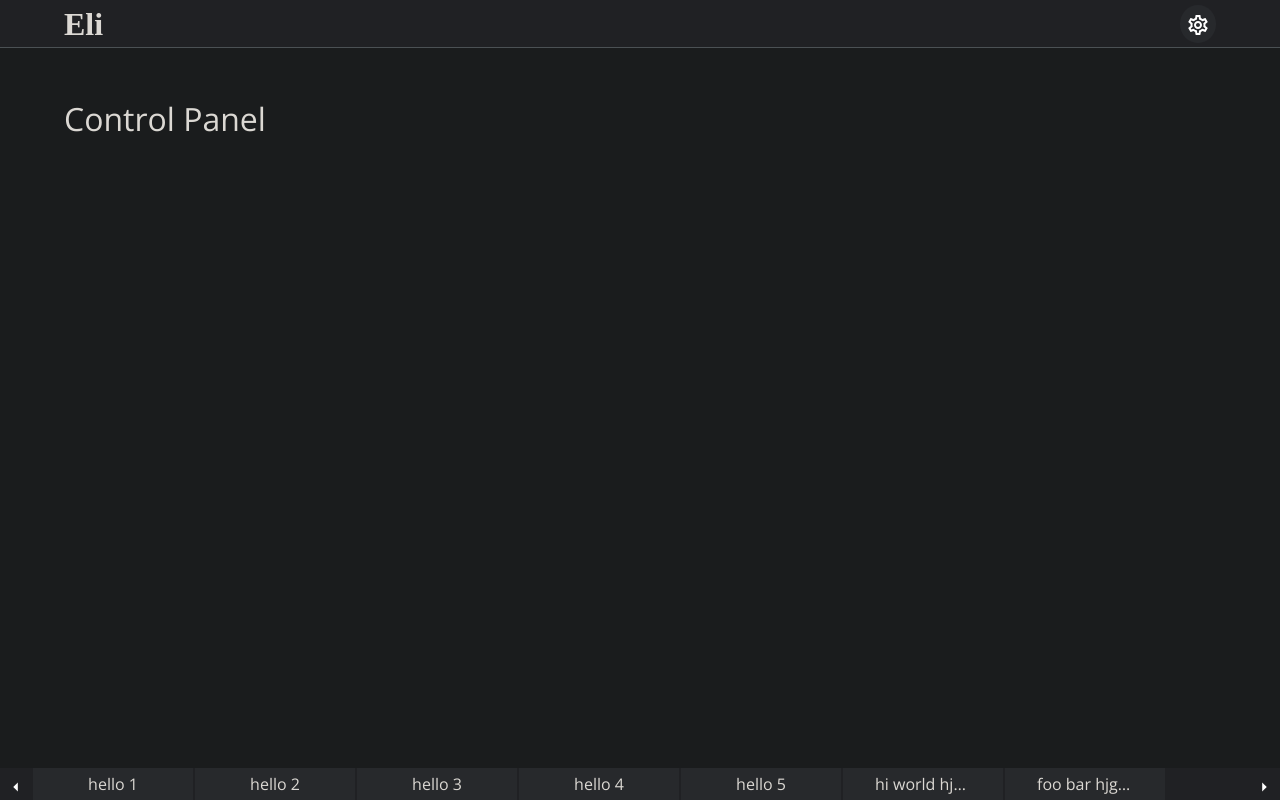
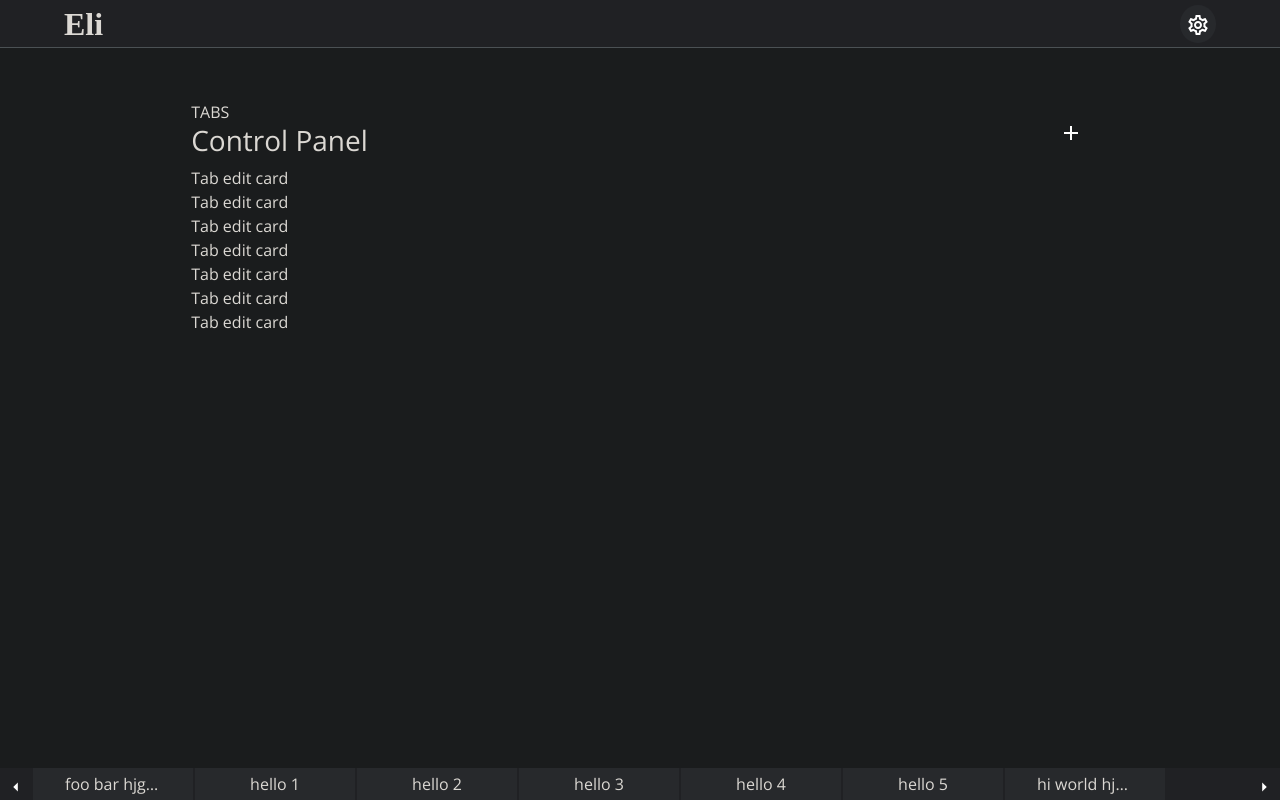
Before and after one commit to sopherapps/eli, a React (Create React App) app: page /control-panel in a window 1280 px wide. Built offline with nearby package versions, Linux system fonts and the light colour scheme; a web font is replaced by a local one.

Commit message:
Add multitab edit screen

```diff
--- a/src/App.tsx
+++ b/src/App.tsx
@@ -1,36 +1,62 @@
 import React, { useEffect } from "react";
+import { useCallback } from "react";
 import { useState } from "react";
 import AppRouter from "./AppRouter";
-import {
-  ThemeContext,
-  Theme,
-  UserAppConfigContext,
-  defaultUserAppConfig,
-} from "./context";
+import { ThemeContext, Theme, UserAppConfigContext } from "./context";
+import { Tab, UserAppConfig } from "./data/models";
 
 function App() {
   const localStorageAppConfigKey = "eli:AppConfig";
-  const [appConfig, changeAppConfig] = useState(defaultUserAppConfig);
+  const tabList: { [key: string]: Tab } = {};
+  const [tabs, setTabs] = useState(tabList);
+  const appConfig: UserAppConfig = {
+    tabs: tabs,
+    createTab: useCallback(() => {
+      // ensure no title duplicates
+      let title = "New Tab";
+      let newTabNumber = 1;
+
+      while (tabs[title]) {
+        title = `${title} (${newTabNumber})`;
+        newTabNumber++;
+      }
+
+      const newTab: Tab = { title };
+      setTabs({ ...tabs, title: newTab });
+      return newTab;
+    }, [tabs]),
+    updateTab: (title: string, tab: Tab) => {
+      const tabsCopy = { ...tabs };
+      delete tabsCopy[title];
+      setTabs({ ...tabsCopy, [tab.title]: tab });
+      return tab;
+    },
+    deleteTab: (title: string) => {
+      const tabsCopy = { ...tabs };
+      delete tabsCopy[title];
+      setTabs(tabsCopy);
+    },
+  };
 
   useEffect(() => {
-    const appConfigAsJson =
+    const tabsAsJson =
       localStorage.getItem(localStorageAppConfigKey) ||
-      `{"tabs":[
-        {"title": "hello 1"},
-        {"title": "hello 2"},
-        {"title": "hello 3"},
-        {"title": "hello 4"},
-        {"title": "hello 5"},
-        {"title": "hi world hjfhajfuaoyfoaysua"},
-        {"title": "foo bar hjgdahgdayditaiydtsa"}]
+      `{
+        "hello 1": {"title": "hello 1"},
+        "hello 2": {"title": "hello 2"},
+        "hello 3": {"title": "hello 3"},
+        "hello 4": {"title": "hello 4"},
+        "hello 5": {"title": "hello 5"},
+        "hi world hjfhajfuaoyfoaysua": {"title": "hi world hjfhajfuaoyfoaysua"},
+        "foo bar hjgdahgdayditaiydtsa": {"title": "foo bar hjgdahgdayditaiydtsa"}
       }`;
-    changeAppConfig(JSON.parse(appConfigAsJson));
+    setTabs(JSON.parse(tabsAsJson));
   }, []);
 
   useEffect(() => {
-    const appConfigAsJson = JSON.stringify(appConfig);
-    localStorage.setItem(localStorageAppConfigKey, appConfigAsJson);
-  }, [appConfig]);
+    const tabsAsJson = JSON.stringify(tabs);
+    localStorage.setItem(localStorageAppConfigKey, tabsAsJson);
+  }, [tabs]);
 
   return (
     <ThemeContext.Provider value={Theme.Dark}>
--- a/src/AppRouter.tsx
+++ b/src/AppRouter.tsx
@@ -2,6 +2,7 @@
  * Module containing the main router of the app
  */
 import React, { useContext } from "react";
+import { useMemo } from "react";
 import { BrowserRouter as Router, Switch, Route } from "react-router-dom";
 import Tabbar from "./components/Tabbar";
 import Topbar from "./components/Topbar";
@@ -15,6 +16,10 @@ export default function AppRouter() {
   const themeClassName = theme === Theme.Dark ? "dark" : "light";
 
   const appConfig = useContext(UserAppConfigContext);
+  const tabTitles = useMemo(
+    () => Object.keys(appConfig.tabs).sort(),
+    [appConfig.tabs]
+  );
 
   return (
     <div className={`app h-100 ${themeClassName}`}>
@@ -33,7 +38,7 @@ export default function AppRouter() {
             </Route>
           </Switch>
         </main>
-        <Tabbar tabs={appConfig.tabs} />
+        <Tabbar tabTitles={tabTitles} />
       </Router>
     </div>
   );
--- a/src/components/TabEditCard.tsx
+++ b/src/components/TabEditCard.tsx
@@ -1,6 +1,7 @@
 // Component to show the card for editting a tab
 import React from "react";
+import { Tab } from "../data/models";
 
-export default function TabEditCard() {
+export default function TabEditCard(props: { tab: Tab }) {
   return <div>Tab edit card</div>;
 }
--- a/src/components/Tabbar.tsx
+++ b/src/components/Tabbar.tsx
@@ -1,25 +1,24 @@
 // Component to show the footer
 import React, { useState } from "react";
-import { Tab } from "../data/models";
 import leftArrowWhite from "../assets/images/arrow_left_white.svg";
 import rightArrowWhite from "../assets/images/arrow_right_white.svg";
 import { Link, useRouteMatch } from "react-router-dom";
 import { useCallback } from "react";
 import { useMemo } from "react";
 
-export default function Tabbar(props: { tabs: Tab[] }) {
-  const tabs = useMemo(() => props.tabs || [], [props]);
+export default function Tabbar(props: { tabTitles: string[] }) {
+  const tabTitles = useMemo(() => props.tabTitles || [], [props]);
   // @ts-ignore
   const activeTitle = useRouteMatch("/tabs/:title")?.params?.title;
   const [firstTabIndex, setFirstTabIndex] = useState(0);
 
-  const slideLeft = useCallback(() => {
+  const slideRight = useCallback(() => {
     setFirstTabIndex(Math.max(0, firstTabIndex - 1));
   }, [firstTabIndex]);
 
-  const slideRight = useCallback(() => {
-    setFirstTabIndex(Math.min(tabs.length - 1, firstTabIndex + 1));
-  }, [firstTabIndex, tabs]);
+  const slideLeft = useCallback(() => {
+    setFirstTabIndex(Math.min(tabTitles.length - 1, firstTabIndex + 1));
+  }, [firstTabIndex, tabTitles]);
 
   return (
     <footer className="tabbar">
@@ -31,15 +30,13 @@ export default function Tabbar(props: { tabs: Tab[] }) {
           <img src={leftArrowWhite} alt="left" />
         </button>
         <div className="tab-menu">
-          {tabs.slice(firstTabIndex).map((tab) => (
+          {tabTitles.slice(firstTabIndex).map((title) => (
             <Link
-              key={tab.title}
-              to={`/tabs/${tab.title}`}
-              className={`tab-navitem ${
-                activeTitle === tab.title ? "active" : ""
-              }`}
+              key={title}
+              to={`/tabs/${title}`}
+              className={`tab-navitem ${activeTitle === title ? "active" : ""}`}
             >
-              {tab.title}
+              {title}
             </Link>
           ))}
         </div>
--- a/src/context.ts
+++ b/src/context.ts
@@ -1,12 +1,17 @@
 import React from "react";
-import { UserAppConfig } from "./data/models";
+import { UserAppConfig, Tab } from "./data/models";
 
 export enum Theme {
   Dark,
   Light,
 }
 
-export const defaultUserAppConfig: UserAppConfig = { tabs: [] };
+const defaultUserAppConfig: UserAppConfig = {
+  tabs: {},
+  createTab: () => ({ title: "" }),
+  updateTab: (title: string, tab: Tab) => tab,
+  deleteTab: (title: string) => {},
+};
 
 export const ThemeContext = React.createContext(Theme.Dark); // other possibility is light
 export const UserAppConfigContext = React.createContext(defaultUserAppConfig);
--- a/src/data/models.ts
+++ b/src/data/models.ts
@@ -4,7 +4,10 @@
  */
 
 export interface UserAppConfig {
-  tabs: Tab[];
+  tabs: { [key: string]: Tab };
+  createTab: () => Tab;
+  updateTab: (title: string, tab: Tab) => Tab;
+  deleteTab: (title: string) => void;
 }
 
 export interface Tab {
--- a/src/index.css
+++ b/src/index.css
@@ -202,6 +202,12 @@
   font-size: 1.05rem;
 }
 
+/* Page heading */
+.page-heading .subtitle {
+  text-transform: uppercase;
+  margin-bottom: 0;
+}
+
 /* Dark theme */
 .app.dark {
   background-color: #1a1c1d;
--- a/src/pages/ControlPanel/MultiTabEdit.tsx
+++ b/src/pages/ControlPanel/MultiTabEdit.tsx
@@ -1,6 +1,33 @@
 // Page for adding, deleting or initializing the editting of tabs
-import React from "react";
+import React, { useMemo } from "react";
+import { useContext } from "react";
+import plusIconDark from "../../assets/images/add_white.svg";
+import TabEditCard from "../../components/TabEditCard";
+import { UserAppConfigContext } from "../../context";
 
 export default function MultiTabEdit() {
-  return <div>MultiTabEdit</div>;
+  const appConfig = useContext(UserAppConfigContext);
+  const tabTitles = useMemo(
+    () => Object.keys(appConfig.tabs).sort(),
+    [appConfig.tabs]
+  );
+
+  return (
+    <div className="container">
+      <section className="page-banner d-flex justify-space-between">
+        <div className="page-heading">
+          <p className="subtitle">TABS</p>
+          <h3 className="title">Control Panel</h3>
+        </div>
+        <button className="btn btn-round" onClick={appConfig.createTab}>
+          <img src={plusIconDark} alt="Create New Tab" />
+        </button>
+      </section>
+      <section className="scrollview">
+        {tabTitles.map((title) => (
+          <TabEditCard tab={appConfig.tabs[title]} key={title} />
+        ))}
+      </section>
+    </div>
+  );
 }
--- a/src/pages/ControlPanel/index.tsx
+++ b/src/pages/ControlPanel/index.tsx
@@ -2,11 +2,20 @@
  * Module containing the Control Panel and its router
  */
 import React from "react";
+import { Switch, Route, useRouteMatch } from "react-router-dom";
+import MultiTabEdit from "./MultiTabEdit";
+import SingleTabEdit from "./SingleTabEdit";
 
 export default function ControlPanel() {
+  let { path } = useRouteMatch();
   return (
-    <div>
-      <h2>Control Panel</h2>
-    </div>
+    <Switch>
+      <Route exact path={path}>
+        <MultiTabEdit />
+      </Route>
+      <Route path={`${path}/tabs/:title`}>
+        <SingleTabEdit />
+      </Route>
+    </Switch>
   );
 }
--- a/src/pages/Home.tsx
+++ b/src/pages/Home.tsx
@@ -5,8 +5,13 @@ import { UserAppConfigContext } from "../context";
 
 export default function Home() {
   const appConfig = useContext(UserAppConfigContext);
-  if (appConfig.tabs.length > 0) {
-    return <Redirect to={{ pathname: `/tabs/${appConfig.tabs[0].title}` }} />;
+  const tabTitles = Object.keys(appConfig.tabs).sort();
+  if (tabTitles.length > 0) {
+    return (
+      <Redirect
+        to={{ pathname: `/tabs/${appConfig.tabs[tabTitles[0]].title}` }}
+      />
+    );
   }
 
   return (
```
